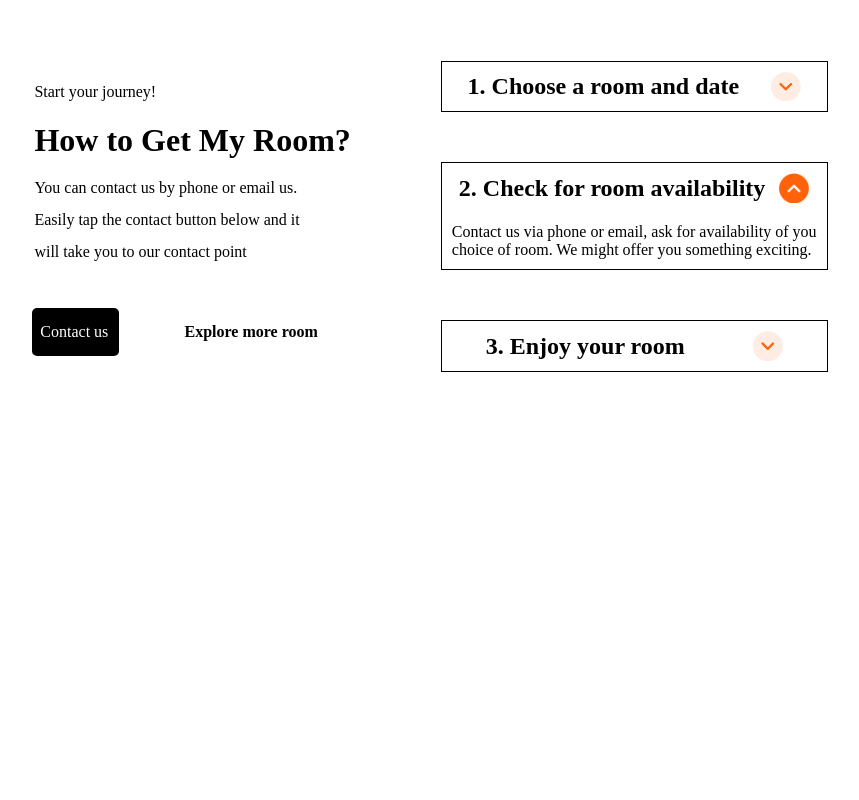
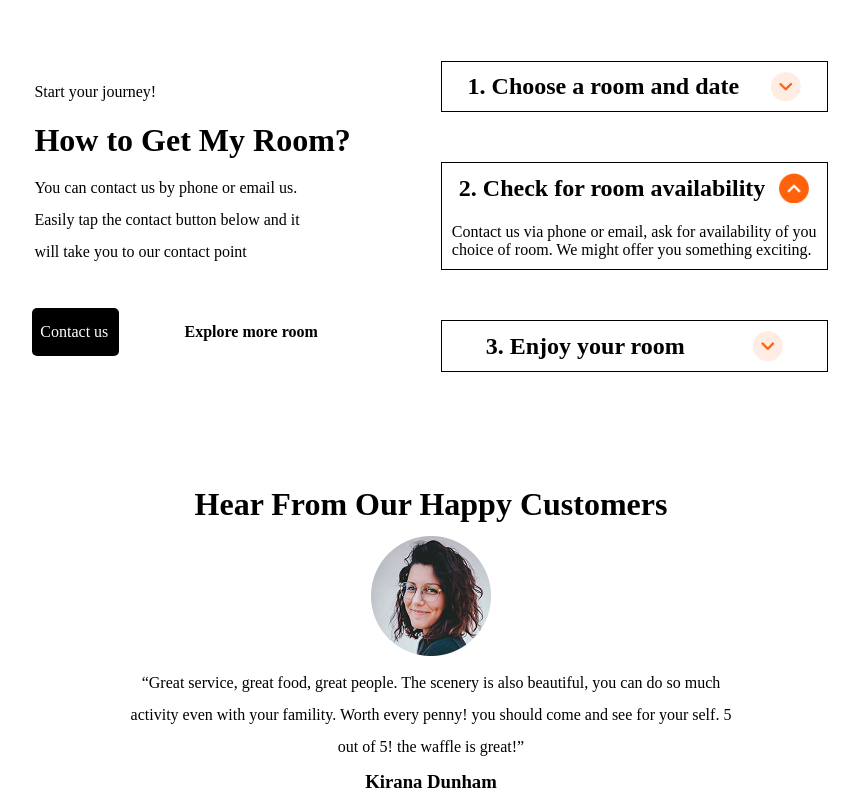
Before and after one commit to karimovmuhamadali91-arch/home-work-14, a plain HTML site: page index.html in a window 1280 px wide. Shown: the part 3458-4258 px from the top of the page, without its empty margins (209-1068 px from the left). Before the commit the page ends 3830 px from the top, so only its background shows below. Drawn offline with Linux system fonts and the light colour scheme.

Commit message:
box8 dob wid

```diff
--- a/index.html
+++ b/index.html
@@ -163,7 +163,8 @@
                     <h2>2. Check for room availability</h2>
                     <img src="./img/image copy.png" alt="" width="30px">
                 </div>
-                <p style="padding: 10px;">Contact us via phone or email, ask for availability of you <br> choice of room. We might offer you
+                <p style="padding: 10px;">Contact us via phone or email, ask for availability of you <br> choice of
+                    room. We might offer you
                     something exciting.</p>
             </div>
             <div class="n7">
@@ -174,6 +175,14 @@
             </div>
         </div>
     </div>
+    <div class="box8">
+        <h1>Hear From Our Happy Customers</h1>
+        <img src="./img/Ellipse 1.png" alt="">
+        <p>“Great service, great food, great people. The scenery is also beautiful, you can do so much <br> activity even
+            with your famility. Worth every penny! you should come and see for your self. 5 <br> out of 5! the waffle is
+            great!”</p>
+            <h3>Kirana Dunham</h3>
+    </div>
 </body>
 
 </html>
--- a/style.css
+++ b/style.css
@@ -127,6 +127,7 @@
     background-color: black;
     color: white;
 }
+
 .n2 {
     display: flex;
     justify-content: space-around;
@@ -169,3 +170,8 @@
     align-items: center;
     padding: 10px;
 }
+.box8 {
+    text-align: center;
+    line-height: 2;
+    margin-top: 100px;
+}
```
Also changed, not shown: img/Ellipse 1.png (added).
